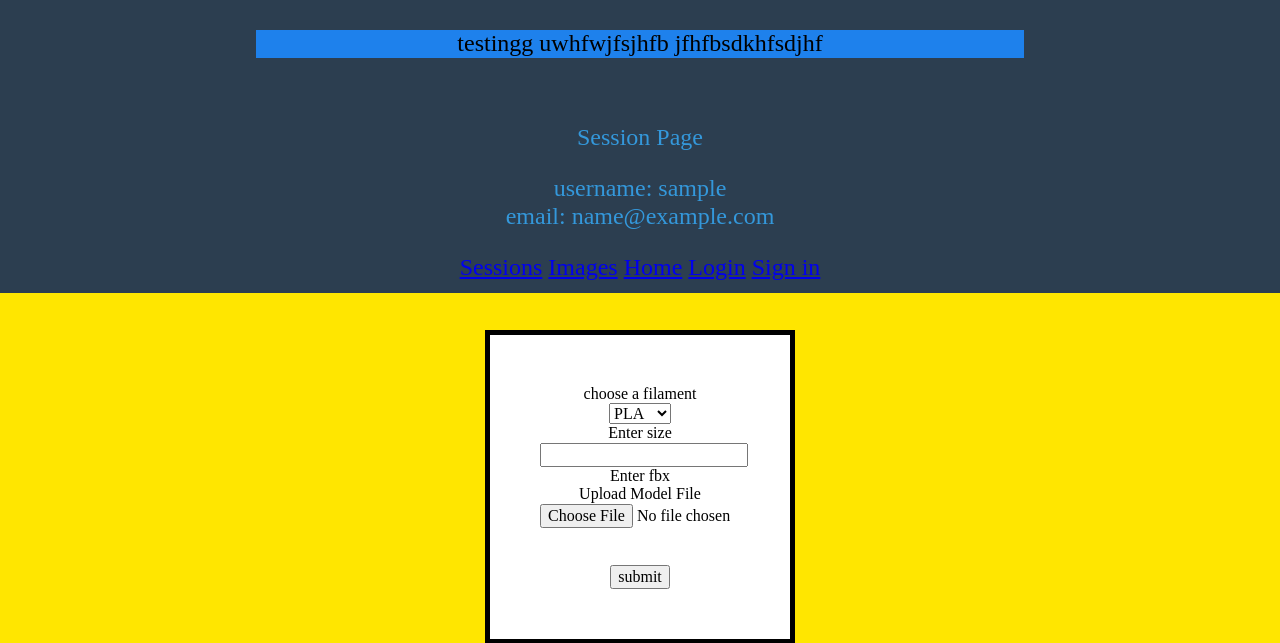
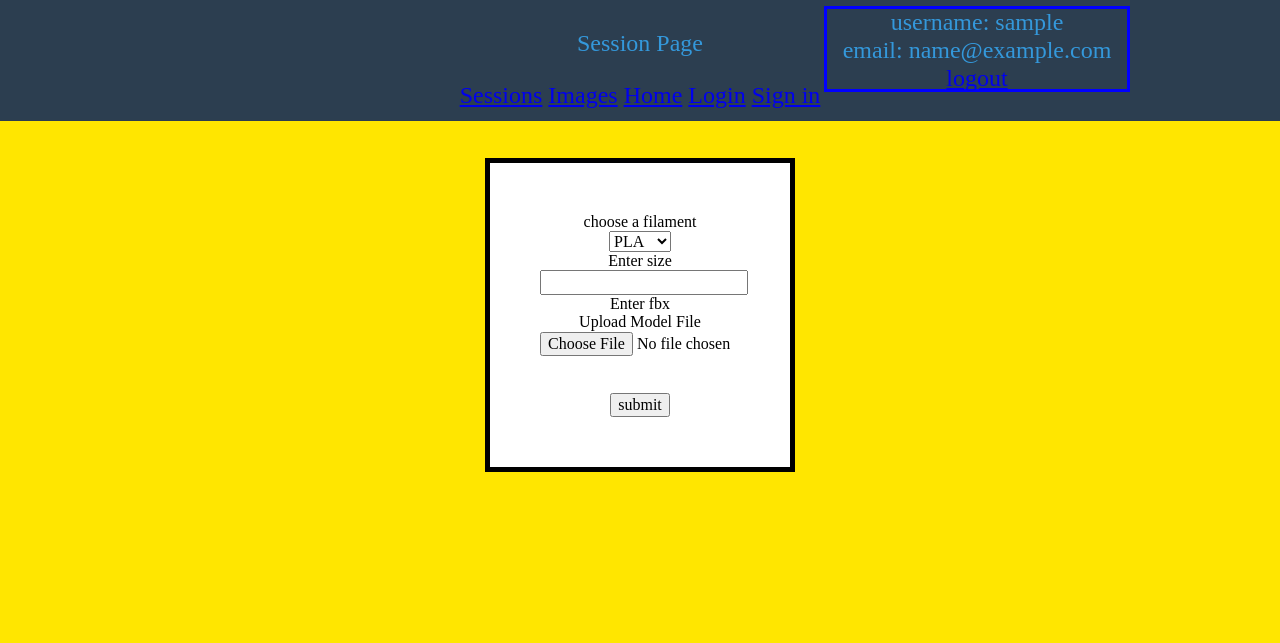
Before and after one commit to ketchuponriceenjoyer/3D-printer-service-project-repo-github-DTS-year-13-Miguel-Elean, a Flask app: page /Session in a window 1280 px wide. Shown: the top 643 px of the page. Run offline with Flask 3, Linux system fonts and the light colour scheme; the visitor is signed in with stand-in values (Sample User, id 1).

Commit message:
Version 3 - session data base system(completed) - user data base system(completed) - created functional sign in account system(completed) - created functional login system(completed) - added foriegn key and connected the database - making profile and username displays(in progress) - created simple logout system

```diff
--- a/app.py
+++ b/app.py
@@ -33,10 +33,16 @@ def user_profile_display():
     return (username, email)
 
 
+
+@app.route('/logout', methods=['POST', 'GET'])
+def logout():
+    session.clear()
+    print(session)
+    return redirect("/")
+
 @app.route('/Session', methods=['POST', 'GET'])
 def render_Sessionpage():
     user, email = user_profile_display()
-
     if request.method == 'POST':
         #grabs submitted information from the html
 
--- a/static/css.css
+++ b/static/css.css
@@ -40,3 +40,11 @@ nav {
 div {
     text-align: center;
 }
+
+div.b {
+  position: absolute;
+  right: 150px;
+  width: 300px;
+  height: 80px;
+  border: 3px solid blue;
+}
--- a/templates/Base.html
+++ b/templates/Base.html
@@ -6,21 +6,22 @@
         <link href="{{ url_for('static', filename='css.css') }}" rel="stylesheet">
     </head>
 
+
     <body>
         <nav>
-            <div class = 'container'>
-                <p> testingg uwhfwjfsjhfb jfhfbsdkhfsdjhf</p>
+            <div class="b">
+                <div> username: {{ user }}</div>
+                <div> email: {{ email }}</div>
+                <a href="/logout">logout</a>
             </div>
-        </nav>
 
-        <nav>
+
+
+
             <div>
                 <p>Session Page</p>
-                <p>
-                    <div> username: {{ user }}</div>
-                    <div> email: {{ email }}</div>
-                </p>
             </div>
+
             <div class="navbar-links">
                 <a href="/Session">Sessions</a>
                 <a href="/images">Images</a>
```
